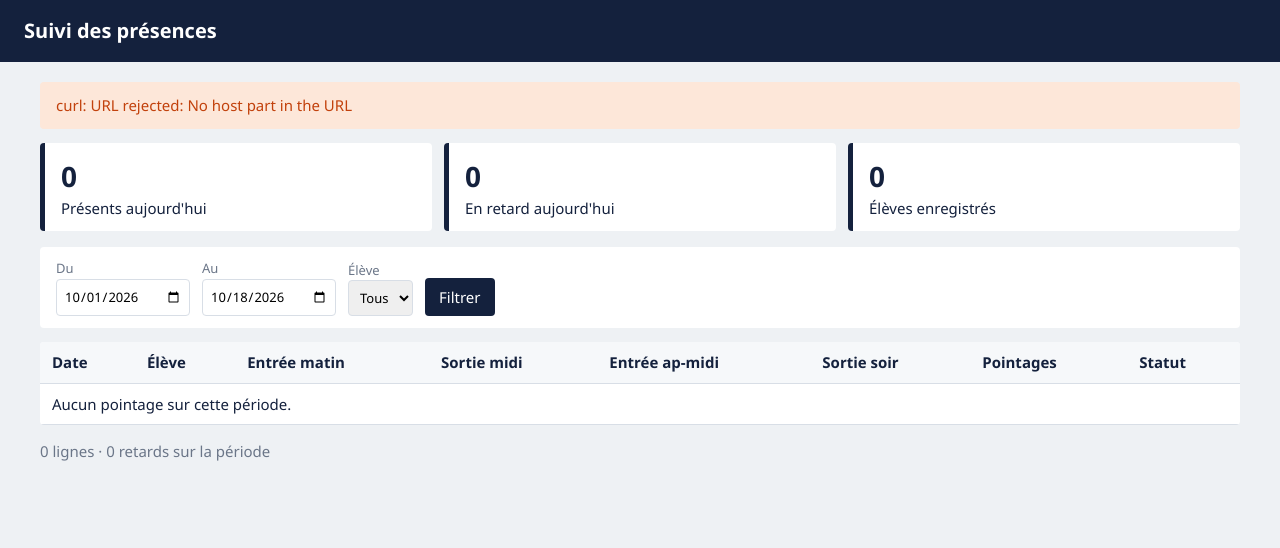
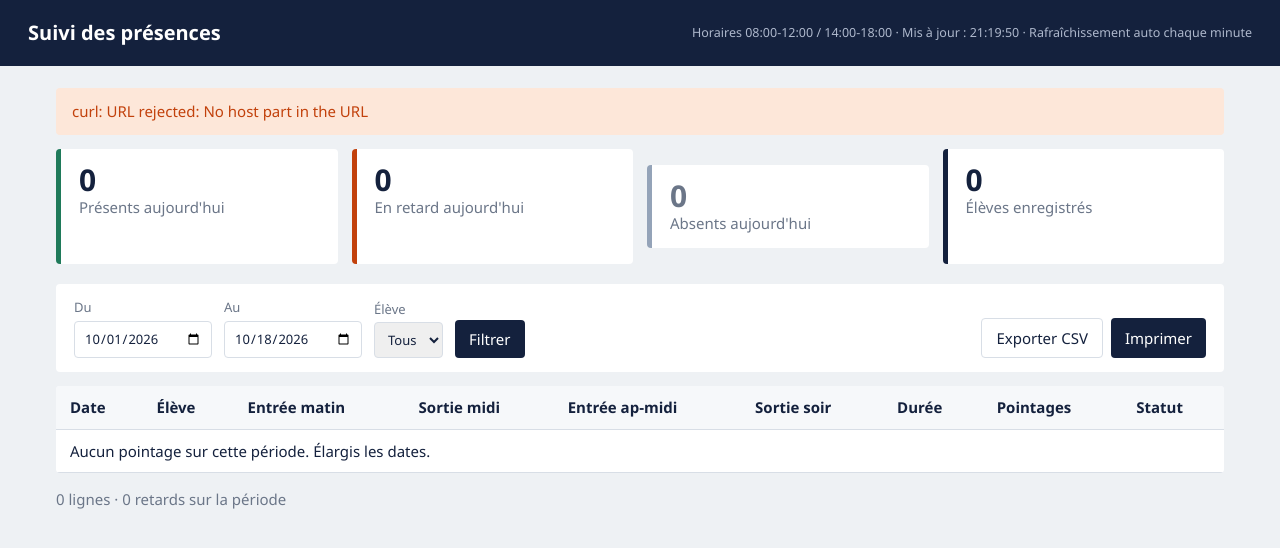
Before and after one commit to ilyes11/pointeuse, a PHP site: page / in a window 1280 px wide. Shown: the top 548 px of the page. Run offline with PHP 8.4, Linux system fonts and the light colour scheme.

Commit message:
Dashboard: restaure la logique d'origine (ONLY_IDS, absents, durée, CSV, impression)
Co-Authored-By: Claude Sonnet 5.5 <noreply@anthropic.com>
Claude-Session: https://claude.ai/code/session_014X8oQGi4sMNAP6XCJLiuKa

```diff
--- a/index.php
+++ b/index.php
@@ -1,116 +1,259 @@
 <?php
-/* Dashboard presences : lit les notifications "attendance" et la table students (deja existantes). */
+/* Dashboard présences (même logique que pointe_elev.php). Les pointages viennent des
+   notifications "attendance" de Supabase (créées par adms.php) + table students. */
 require __DIR__ . '/lib.php';
 
-define('START_AM', '08:00'); define('START_PM', '14:00'); define('TOLERANCE', 10);
+define('START_AM', '08:00');   // entrée matin
+define('END_AM',   '12:00');   // sortie midi
+define('START_PM', '14:00');   // entrée après-midi
+define('END_PM',   '18:00');   // sortie soir
+define('TOLERANCE', 10);       // minutes de tolérance
+// IDs pointeuse (students.id_pointeuse) à afficher, séparés par des virgules. '' = tout le monde.
+define('ONLY_IDS', '101,102,103,104,105,106,107,108,1');
+
 function h($s) { return htmlspecialchars((string)$s, ENT_QUOTES, 'UTF-8'); }
+function e($s) { echo h($s); }
 
+/* Lit toutes les lignes (Supabase limite à 1000 par requête). */
+function sbAll($path) {
+    $out = array(); $off = 0;
+    while (true) {
+        $r = sb('GET', $path . '&limit=1000&offset=' . $off);
+        if (!is_array($r) || !$r) break;
+        $out = array_merge($out, $r);
+        if (count($r) < 1000) break;
+        $off += 1000;
+        if ($off > 100000) break;
+    }
+    return $out;
+}
+
+/* Sépare les pointages d'une journée en matin (avant 13:00) et après-midi.
+   Les pointages séparés de moins de 2 minutes sont comptés une seule fois.
+   Un pointage unique tardif dans une demi-journée est considéré comme une sortie. */
 function analyse($t) {
     sort($t);
     $clean = array(); $prev = null;
     foreach ($t as $x) {
         if ($prev === null || (strtotime($x) - strtotime($prev)) >= 120) { $clean[] = $x; $prev = $x; }
     }
+    $t = $clean;
     $am = array(); $pm = array();
-    foreach ($clean as $x) { if ($x < '13:00') $am[] = $x; else $pm[] = $x; }
+    foreach ($t as $x) { if ($x < '13:00') $am[] = $x; else $pm[] = $x; }
     $r = array('in1' => null, 'out1' => null, 'in2' => null, 'out2' => null);
     if ($am) {
-        if (count($am) == 1 && $am[0] >= '11:00') $r['out1'] = $am[0];
-        else { $r['in1'] = $am[0]; if (count($am) > 1) $r['out1'] = end($am); }
+        if (count($am) == 1 && $am[0] >= '11:00') { $r['out1'] = $am[0]; }
+        else { $r['in1'] = $am[0]; if (count($am) > 1) $r['out1'] = $am[count($am) - 1]; }
     }
     if ($pm) {
-        if (count($pm) == 1 && $pm[0] >= '17:00') $r['out2'] = $pm[0];
-        else { $r['in2'] = $pm[0]; if (count($pm) > 1) $r['out2'] = end($pm); }
+        if (count($pm) == 1 && $pm[0] >= '17:00') { $r['out2'] = $pm[0]; }
+        else { $r['in2'] = $pm[0]; if (count($pm) > 1) $r['out2'] = $pm[count($pm) - 1]; }
     }
     return $r;
 }
 
-$error = null; $names = array(); $logs = array();
+/* Convertit une ligne notification en array(pin, 'Y-m-d', 'H:i') (heure de Tunis). */
+function punch($l, $pinOf) {
+    $sid = (string)$l['student_id'];
+    if (!isset($pinOf[$sid])) return null;
+    $d = new DateTime($l['created_at']);
+    $d->setTimezone(new DateTimeZone('Africa/Tunis'));
+    return array($pinOf[$sid], $d->format('Y-m-d'), $d->format('H:i'));
+}
+
+$error = null; $names = array(); $pinOf = array(); $logs = array(); $logsToday = array();
 $today = date('Y-m-d');
 $from = isset($_GET['from']) ? $_GET['from'] : date('Y-m-01');
 $to   = isset($_GET['to'])   ? $_GET['to']   : $today;
 $emp  = isset($_GET['emp'])  ? $_GET['emp']  : '';
+$only = array_filter(array_map('trim', explode(',', ONLY_IDS)), 'strlen');
+
 try {
-    foreach ((array)sb('GET', 'students?id_pointeuse=not.is.null&select=id,first_name,last_name&limit=2000') as $s)
-        $names[(string)$s['id']] = trim($s['first_name'] . ' ' . $s['last_name']);
+    foreach (sbAll('students?id_pointeuse=not.is.null&select=id,id_pointeuse,first_name,last_name&order=id.asc') as $s) {
+        $pin = (string)intval($s['id_pointeuse']);
+        if ($only && !in_array($pin, $only, true)) continue;      // filtre département
+        $names[$pin] = trim($s['first_name'] . ' ' . $s['last_name']);
+        $pinOf[(string)$s['id']] = $pin;
+    }
     $a = rawurlencode($from . 'T00:00:00+01:00'); $b = rawurlencode($to . 'T23:59:59+01:00');
-    $logs = (array)sb('GET', 'notifications?type=eq.attendance&created_at=gte.' . $a . '&created_at=lte.' . $b . '&select=student_id,created_at&order=created_at.asc&limit=20000');
-} catch (Exception $e) { $error = $e->getMessage(); }
+    $logs = sbAll('notifications?type=eq.attendance&created_at=gte.' . $a . '&created_at=lte.' . $b . '&select=student_id,created_at&order=created_at.asc');
+    $t0 = rawurlencode($today . 'T00:00:00+01:00');
+    $logsToday = sbAll('notifications?type=eq.attendance&created_at=gte.' . $t0 . '&select=student_id,created_at&order=created_at.asc');
+} catch (Exception $ex) { $error = $ex->getMessage(); }
+
+$lim1 = strtotime(START_AM) + TOLERANCE * 60;
+$lim2 = strtotime(START_PM) + TOLERANCE * 60;
 
 $days = array();
 foreach ($logs as $l) {
-    $d = new DateTime($l['created_at']); $d->setTimezone(new DateTimeZone('Africa/Tunis'));
-    $id = (string)$l['student_id'];
+    $p = punch($l, $pinOf);
+    if (!$p) continue;
+    list($id, $d, $t) = $p;
     if ($emp !== '' && $emp !== $id) continue;
-    $days[$d->format('Y-m-d')][$id][] = $d->format('H:i');
+    $days[$d][$id][] = $t;
 }
 krsort($days);
 
-$lim1 = strtotime(START_AM) + TOLERANCE * 60; $lim2 = strtotime(START_PM) + TOLERANCE * 60;
-$rows = array(); $late = 0;
-foreach ($days as $d => $list) foreach ($list as $id => $t) {
-    $a = analyse($t);
-    $l1 = $a['in1'] && strtotime($a['in1']) > $lim1; $l2 = $a['in2'] && strtotime($a['in2']) > $lim2;
-    $tags = array();
-    if ($l1) $tags[] = array('Retard matin', 1);
-    if ($l2) $tags[] = array('Retard après-midi', 1);
-    if (!$tags) $tags[] = array("À l'heure", 0);
-    if ($l1 || $l2) $late++;
-    $rows[] = array('d' => $d, 'name' => isset($names[$id]) ? $names[$id] : "ID $id", 'a' => $a, 'tags' => $tags, 'n' => count($t));
+$rows = array(); $totalLate = 0;
+foreach ($days as $d => $list) {
+    foreach ($list as $id => $t) {
+        sort($t);
+        $a = analyse($t);
+        $late1 = $a['in1'] && strtotime($a['in1']) > $lim1;
+        $late2 = $a['in2'] && strtotime($a['in2']) > $lim2;
+        $mins = 0;
+        if ($a['in1'] && $a['out1']) $mins += (strtotime($a['out1']) - strtotime($a['in1'])) / 60;
+        if ($a['in2'] && $a['out2']) $mins += (strtotime($a['out2']) - strtotime($a['in2'])) / 60;
+
+        $tags = array();
+        if ($late1) $tags[] = array('Retard matin', true);
+        if ($late2) $tags[] = array('Retard après-midi', true);
+        if ($d < $today) {
+            if (!$a['in1'] && !$a['out1']) $tags[] = array('Absent matin', true);
+            if (!$a['in2'] && !$a['out2']) $tags[] = array('Absent après-midi', true);
+        }
+        if (!$tags) $tags[] = array("À l'heure", false);
+        if ($late1 || $late2) $totalLate++;
+
+        $rows[] = array('date' => $d, 'id' => $id, 'name' => isset($names[$id]) ? $names[$id] : "ID $id",
+            'in1' => $a['in1'], 'out1' => $a['out1'], 'in2' => $a['in2'], 'out2' => $a['out2'],
+            'hours' => $mins > 0 ? sprintf('%dh%02d', floor($mins / 60), $mins % 60) : '—',
+            'tags' => $tags, 'n' => count($t), 'all' => implode(' · ', $t));
+    }
 }
 
-$presentToday = isset($days[$today]) ? count($days[$today]) : 0;
-$lateToday = 0;
-if (isset($days[$today])) foreach ($days[$today] as $t) {
+if (isset($_GET['csv'])) {
+    header('Content-Type: text/csv; charset=utf-8');
+    header('Content-Disposition: attachment; filename="pointage_' . $from . '_' . $to . '.csv"');
+    echo "\xEF\xBB\xBF";
+    $o = fopen('php://output', 'w');
+    fputcsv($o, array('Date', 'ID', 'Nom', 'Entrée matin', 'Sortie midi', 'Entrée après-midi', 'Sortie soir', 'Durée', 'Statut', 'Tous les pointages'), ';');
+    foreach ($rows as $r) {
+        $st = array();
+        foreach ($r['tags'] as $tg) $st[] = $tg[0];
+        fputcsv($o, array($r['date'], $r['id'], $r['name'], $r['in1'], $r['out1'], $r['in2'], $r['out2'], $r['hours'], implode(' / ', $st), $r['all']), ';');
+    }
+    exit;
+}
+
+/* Présents / retards / absents aujourd'hui */
+$todayPunch = array();
+foreach ($logsToday as $l) {
+    $p = punch($l, $pinOf);
+    if (!$p || $p[1] !== $today) continue;
+    $todayPunch[$p[0]][] = $p[2];
+}
+$present = $todayPunch; $lateToday = 0;
+foreach ($todayPunch as $id => $t) {
     $a = analyse($t);
     if (($a['in1'] && strtotime($a['in1']) > $lim1) || ($a['in2'] && strtotime($a['in2']) > $lim2)) $lateToday++;
 }
+$absent = array_diff_key($names, $present);
+$qs = array('from' => $from, 'to' => $to, 'emp' => $emp);
 ?>
 <!doctype html>
-<html lang="fr"><head><meta charset="utf-8"><meta name="viewport" content="width=device-width, initial-scale=1">
+<html lang="fr">
+<head>
+<meta charset="utf-8">
+<meta name="viewport" content="width=device-width, initial-scale=1">
 <title>Suivi des présences</title>
 <style>
-:root{--ink:#14213d;--muted:#6b7688;--line:#d8dee6;--ok:#1f7a5a;--late:#c2410c}
-body{margin:0;background:#eef1f4;color:var(--ink);font:15px/1.5 "Segoe UI",system-ui,sans-serif}
-header{background:var(--ink);color:#fff;padding:16px 24px}header h1{margin:0;font-size:20px}
-main{max-width:1200px;margin:20px auto;padding:0 16px}
-.stats{display:grid;grid-template-columns:repeat(auto-fit,minmax(180px,1fr));gap:12px;margin-bottom:16px}
-.stat{background:#fff;border-left:5px solid var(--ink);padding:12px 16px;border-radius:4px}.stat b{display:block;font-size:28px}
-form{background:#fff;padding:12px 16px;border-radius:4px;display:flex;gap:12px;flex-wrap:wrap;align-items:flex-end;margin-bottom:14px}
-label{display:flex;flex-direction:column;font-size:13px;color:var(--muted)}
-input,select{padding:7px;border:1px solid var(--line);border-radius:4px;font:inherit}
-button{padding:8px 14px;border:0;border-radius:4px;background:var(--ink);color:#fff;font:inherit;cursor:pointer}
-.panel{background:#fff;border-radius:4px;overflow-x:auto}table{width:100%;border-collapse:collapse}
-th,td{padding:9px 12px;text-align:left;border-bottom:1px solid var(--line);white-space:nowrap}th{background:#f6f8fa}
-.tag{padding:2px 8px;border-radius:10px;font-size:12px;background:#dcf1e8;color:var(--ok);margin-right:4px}.tag.l{background:#fde7d9;color:var(--late)}
+:root{--bg:#eef1f4;--card:#fff;--ink:#14213d;--muted:#6b7688;--line:#d8dee6;--ok:#1f7a5a;--late:#c2410c}
+*{box-sizing:border-box}
+body{margin:0;background:var(--bg);color:var(--ink);font:15px/1.5 "Segoe UI",system-ui,sans-serif}
+header{background:var(--ink);color:#fff;padding:18px 28px;display:flex;justify-content:space-between;align-items:center;flex-wrap:wrap;gap:10px}
+header h1{margin:0;font-size:20px;font-weight:600}
+header small{color:#aeb8cc}
+main{max-width:1200px;margin:22px auto;padding:0 16px}
+.stats{display:grid;grid-template-columns:repeat(auto-fit,minmax(200px,1fr));gap:14px;margin-bottom:20px}
+.stat{background:var(--card);border-left:5px solid var(--ink);padding:14px 18px;border-radius:4px}
+.stat b{display:block;font-size:30px;line-height:1.1}
+.stat span{color:var(--muted)}
+.stat.ok{border-color:var(--ok)}.stat.late{border-color:var(--late)}.stat.abs{border-color:#94a3b8}
+form.f{background:var(--card);padding:14px 18px;border-radius:4px;display:flex;gap:12px;flex-wrap:wrap;align-items:flex-end;margin-bottom:14px}
+label{display:flex;flex-direction:column;font-size:13px;color:var(--muted);gap:3px}
+input,select{padding:7px 9px;border:1px solid var(--line);border-radius:4px;font:inherit;color:var(--ink)}
+button,.btn{padding:8px 14px;border:0;border-radius:4px;background:var(--ink);color:#fff;font:inherit;cursor:pointer;text-decoration:none;display:inline-block}
+.btn.alt{background:#fff;color:var(--ink);border:1px solid var(--line)}
+.tools{display:flex;gap:8px;margin-left:auto;flex-wrap:wrap}
+.panel{background:var(--card);border-radius:4px;overflow-x:auto}
+table{width:100%;border-collapse:collapse}
+th,td{padding:10px 14px;text-align:left;border-bottom:1px solid var(--line);white-space:nowrap}
+th{background:#f6f8fa;font-weight:600}
+td[title]{cursor:help}
+.tag{padding:2px 8px;border-radius:10px;font-size:12px;background:#dcf1e8;color:var(--ok);margin-right:4px;display:inline-block}
+.tag.l{background:#fde7d9;color:var(--late)}
 .err{background:#fde7d9;color:var(--late);padding:12px 16px;border-radius:4px;margin-bottom:14px}
-</style></head><body>
-<header><h1>Suivi des présences</h1></header>
+.abs{margin:16px 0;color:var(--muted)}
+.print-title{display:none}
+@media print{
+ body{background:#fff}header,form.f,.stats,.abs,.noprint{display:none}
+ .print-title{display:block;margin:0 0 10px}
+ th,td{padding:6px 8px;font-size:12px}
+}
+</style>
+</head>
+<body>
+<header>
+  <h1>Suivi des présences</h1>
+  <small>Horaires <?php e(START_AM . '-' . END_AM . ' / ' . START_PM . '-' . END_PM); ?> · Mis à jour : <?php e(date('H:i:s')); ?> · Rafraîchissement auto chaque minute</small>
+</header>
 <main>
-<?php if ($error) { ?><div class="err"><?php echo h($error); ?></div><?php } ?>
+<?php if ($error) { ?><div class="err"><?php e($error); ?></div><?php } ?>
+
 <section class="stats">
-  <div class="stat"><b><?php echo $presentToday; ?></b>Présents aujourd'hui</div>
-  <div class="stat"><b><?php echo $lateToday; ?></b>En retard aujourd'hui</div>
-  <div class="stat"><b><?php echo count($names); ?></b>Élèves enregistrés</div>
+  <div class="stat ok"><b><?php echo count($present); ?></b><span>Présents aujourd'hui</span></div>
+  <div class="stat late"><b><?php echo $lateToday; ?></b><span>En retard aujourd'hui</span></div>
+  <div class="stat abs"><b><?php echo count($absent); ?></b><span>Absents aujourd'hui</span></div>
+  <div class="stat"><b><?php echo count($names); ?></b><span>Élèves enregistrés</span></div>
 </section>
-<form method="get">
-  <label>Du <input type="date" name="from" value="<?php echo h($from); ?>"></label>
-  <label>Au <input type="date" name="to" value="<?php echo h($to); ?>"></label>
-  <label>Élève <select name="emp"><option value="">Tous</option>
-    <?php foreach ($names as $id => $n) { ?><option value="<?php echo h($id); ?>"<?php if ($emp === (string)$id) echo ' selected'; ?>><?php echo h($n); ?></option><?php } ?>
-  </select></label>
+
+<form class="f" method="get">
+  <label>Du <input type="date" name="from" value="<?php e($from); ?>"></label>
+  <label>Au <input type="date" name="to" value="<?php e($to); ?>"></label>
+  <label>Élève
+    <select name="emp"><option value="">Tous</option>
+      <?php foreach ($names as $id => $n) { ?><option value="<?php e($id); ?>"<?php if ($emp === (string)$id) echo ' selected'; ?>><?php e($n); ?></option><?php } ?>
+    </select>
+  </label>
   <button type="submit">Filtrer</button>
+  <div class="tools">
+    <a class="btn alt" href="?<?php e(http_build_query(array_merge($qs, array('csv' => 1)))); ?>">Exporter CSV</a>
+    <button type="button" onclick="window.print()">Imprimer</button>
+  </div>
 </form>
-<div class="panel"><table>
-<thead><tr><th>Date</th><th>Élève</th><th>Entrée matin</th><th>Sortie midi</th><th>Entrée ap-midi</th><th>Sortie soir</th><th>Pointages</th><th>Statut</th></tr></thead>
-<tbody>
-<?php foreach ($rows as $r) { $a = $r['a']; ?>
-<tr><td><?php echo h($r['d']); ?></td><td><?php echo h($r['name']); ?></td>
-<td><?php echo h($a['in1'] ?: '—'); ?></td><td><?php echo h($a['out1'] ?: '—'); ?></td>
-<td><?php echo h($a['in2'] ?: '—'); ?></td><td><?php echo h($a['out2'] ?: '—'); ?></td>
-<td><?php echo $r['n']; ?></td>
-<td><?php foreach ($r['tags'] as $tg) { ?><span class="tag<?php if ($tg[1]) echo ' l'; ?>"><?php echo h($tg[0]); ?></span><?php } ?></td></tr>
-<?php } if (!$rows) { ?><tr><td colspan="8">Aucun pointage sur cette période.</td></tr><?php } ?>
-</tbody></table></div>
-<p style="color:var(--muted)"><?php echo count($rows); ?> lignes · <?php echo $late; ?> retards sur la période</p>
-</main></body></html>
+
+<?php if ($absent) { ?><p class="abs"><b>Absents aujourd'hui :</b> <?php e(implode(', ', $absent)); ?></p><?php } ?>
+
+<h2 class="print-title">Rapport de présence du <?php e($from); ?> au <?php e($to); ?><?php if ($emp !== '') { echo ' — '; e(isset($names[$emp]) ? $names[$emp] : $emp); } ?></h2>
+<div class="panel">
+<table>
+  <thead><tr><th>Date</th><th>Élève</th><th>Entrée matin</th><th>Sortie midi</th><th>Entrée ap-midi</th><th>Sortie soir</th><th>Durée</th><th>Pointages</th><th>Statut</th></tr></thead>
+  <tbody>
+  <?php foreach ($rows as $r) { ?>
+    <tr>
+      <td><?php e($r['date']); ?></td><td><?php e($r['name']); ?></td>
+      <td><?php e($r['in1'] ? $r['in1'] : '—'); ?></td>
+      <td><?php e($r['out1'] ? $r['out1'] : '—'); ?></td>
+      <td><?php e($r['in2'] ? $r['in2'] : '—'); ?></td>
+      <td><?php e($r['out2'] ? $r['out2'] : '—'); ?></td>
+      <td><?php e($r['hours']); ?></td>
+      <td title="<?php e($r['all']); ?>"><?php echo $r['n']; ?></td>
+      <td><?php foreach ($r['tags'] as $tg) { ?><span class="tag<?php if ($tg[1]) echo ' l'; ?>"><?php e($tg[0]); ?></span><?php } ?></td>
+    </tr>
+  <?php } ?>
+  <?php if (!$rows) { ?><tr><td colspan="9">Aucun pointage sur cette période. Élargis les dates.</td></tr><?php } ?>
+  </tbody>
+</table>
+</div>
+<p class="noprint" style="color:var(--muted)"><?php echo count($rows); ?> lignes · <?php echo $totalLate; ?> retards sur la période</p>
+</main>
+<script>
+setInterval(function () {
+  var t = document.activeElement ? document.activeElement.tagName : '';
+  if (t === 'INPUT' || t === 'SELECT') return;
+  location.reload();
+}, 60000);
+</script>
+</body>
+</html>
```
